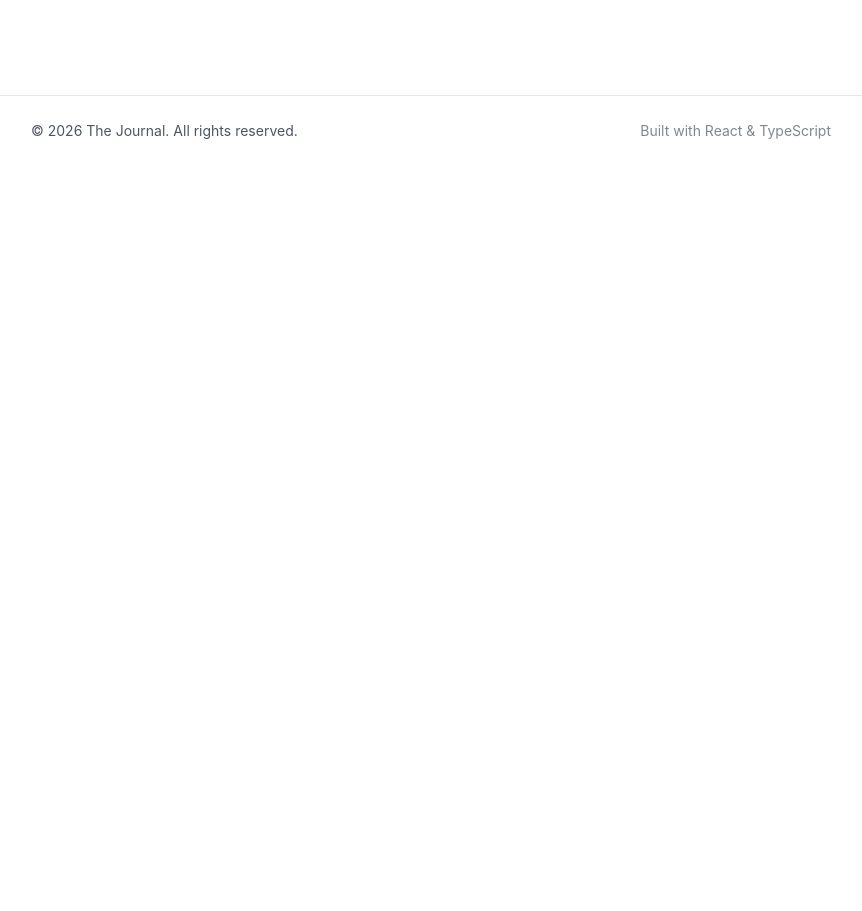
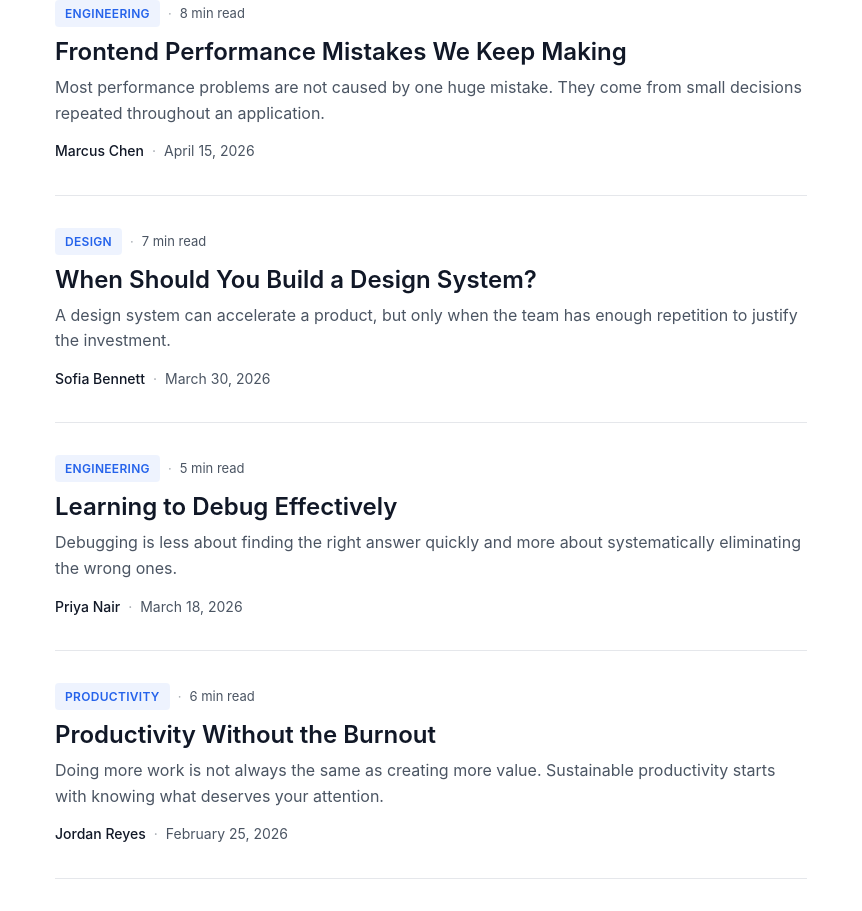
Before and after one commit to kamran0025/Blog_system_design_POC, a React (Vite) app: page / in a window 1280 px wide. Shown: the part 1867-2778 px from the top of the page, without its empty margins (209-1071 px from the left). Before the commit the page ends 2033 px from the top, so only its background shows below. Built offline with nearby package versions, Linux system fonts and the light colour scheme.

Commit message:
adding new data for the post

```diff
--- a/src/data/posts.ts
+++ b/src/data/posts.ts
@@ -106,6 +106,126 @@ export const posts: Post[] = [
       'The best reviewers explain why something should change instead of simply pointing out that it is wrong. That small difference turns a review into a learning opportunity.',
     ],
   },
+   {
+    id: 'frontend-performance-mistakes',
+    title: 'Frontend Performance Mistakes We Keep Making',
+    excerpt:
+      'Most performance problems are not caused by one huge mistake. They come from small decisions repeated throughout an application.',
+    author: 'Marcus Chen',
+    date: '2026-04-15',
+    category: 'Engineering',
+    readTime: '8 min read',
+    content: [
+      'Frontend performance is often treated as something to optimize at the end of a project. By then, inefficient rendering patterns, oversized dependencies, and unnecessary network requests can already be deeply embedded in the application.',
+      'Start by measuring before optimizing. Look at bundle size, network waterfalls, rendering performance, and real-user metrics. A slow page should have a measurable reason for being slow.',
+      'Performance is also a product feature. Faster navigation, responsive interactions, and predictable loading states make an application feel more reliable even when the underlying functionality has not changed.',
+    ],
+  },
+  {
+    id: 'when-to-build-a-design-system',
+    title: 'When Should You Build a Design System?',
+    excerpt:
+      'A design system can accelerate a product, but only when the team has enough repetition to justify the investment.',
+    author: 'Sofia Bennett',
+    date: '2026-03-30',
+    category: 'Design',
+    readTime: '7 min read',
+    content: [
+      'Not every product needs a full design system on day one. Early teams often benefit more from a small collection of reusable patterns than from a large component library with strict governance.',
+      'The right time to invest usually appears when the same problems start being solved repeatedly. Buttons, forms, dialogs, tables, spacing, typography, and accessibility patterns are strong candidates for standardization.',
+      'A design system should reduce decisions, not create more of them. If developers and designers spend more time maintaining the system than benefiting from it, the system has become the product instead of supporting the product.',
+    ],
+  },
+  {
+    id: 'learning-to-debug-effectively',
+    title: 'Learning to Debug Effectively',
+    excerpt:
+      'Debugging is less about finding the right answer quickly and more about systematically eliminating the wrong ones.',
+    author: 'Priya Nair',
+    date: '2026-03-18',
+    category: 'Engineering',
+    readTime: '5 min read',
+    content: [
+      'Strong debugging starts with a clear description of the problem. Before changing code, identify what you expected to happen, what actually happened, and the smallest set of steps that reproduces the issue.',
+      'Avoid making multiple changes at once. If you change five things and the bug disappears, you still do not know which change fixed it. Small experiments produce better information.',
+      'Over time, debugging becomes a mental model. Logs, browser tools, network traces, stack traces, and breakpoints are not just tools; they are ways of asking the system better questions.',
+    ],
+  },
+  {
+    id: 'productivity-without-burnout',
+    title: 'Productivity Without the Burnout',
+    excerpt:
+      'Doing more work is not always the same as creating more value. Sustainable productivity starts with knowing what deserves your attention.',
+    author: 'Jordan Reyes',
+    date: '2026-02-25',
+    category: 'Productivity',
+    readTime: '6 min read',
+    content: [
+      'Modern work makes it easy to confuse activity with progress. Notifications, meetings, messages, and task lists can fill an entire day without moving an important project forward.',
+      'A better approach is to identify the small number of outcomes that matter most and protect time for them. Everything else should either support those outcomes or be deliberately deprioritized.',
+      'Productivity should also be sustainable. A system that works for two weeks and leaves you exhausted is not a productivity system; it is a temporary sprint.',
+    ],
+  },
+  {
+    id: 'designing-for-accessibility',
+    title: 'Accessibility Is Part of Good Design',
+    excerpt:
+      'Accessible interfaces are not a special version of a product. They are simply well-designed interfaces that work for more people.',
+    author: 'Ava Whitfield',
+    date: '2026-02-10',
+    category: 'Design',
+    readTime: '6 min read',
+    content: [
+      'Accessibility is easiest to implement when it is considered from the beginning. Semantic HTML, keyboard navigation, readable contrast, clear focus states, and descriptive labels are foundational design decisions.',
+      'Accessibility also improves usability for everyone. Clear forms, predictable navigation, readable typography, and helpful feedback benefit users regardless of whether they use assistive technology.',
+      'The goal is not to create a separate accessible experience. The goal is to create one experience that works well for as many people as possible.',
+    ],
+  },
+  {
+    id: 'frontend-architecture-decisions',
+    title: 'Making Better Frontend Architecture Decisions',
+    excerpt:
+      'Good architecture is not about predicting the future. It is about making today\'s code easy to change when the future arrives.',
+    author: 'Marcus Chen',
+    date: '2026-01-28',
+    category: 'Engineering',
+    readTime: '9 min read',
+    content: [
+      'Frontend architecture becomes difficult when teams optimize for hypothetical requirements instead of real ones. The best architecture starts with understanding the product, the team, and the problems that actually exist.',
+      'Clear boundaries are often more valuable than clever abstractions. Components should have understandable responsibilities, data flow should be predictable, and shared logic should only be extracted when repetition justifies it.',
+      'Architecture should evolve alongside the product. A structure that was perfect for a small application may become a constraint later, and that is normal. Good architecture leaves room for those changes.',
+    ],
+  },
+  {
+    id: 'working-with-legacy-code',
+    title: 'How to Work With Legacy Code',
+    excerpt:
+      'Legacy code is not necessarily bad code. It is code that has accumulated history, constraints, and assumptions that may no longer be obvious.',
+    author: 'Daniel Brooks',
+    date: '2026-01-15',
+    category: 'Engineering',
+    readTime: '7 min read',
+    content: [
+      'The first mistake when working with legacy code is assuming that everything needs to be rewritten. Large rewrites often remove years of accumulated knowledge while introducing an entirely new set of bugs.',
+      'Start by understanding the existing behavior. Add tests around important paths, document confusing decisions, and make small changes that reduce risk without changing unrelated functionality.',
+      'The goal is not to make old code look modern overnight. The goal is to make every change slightly safer and every future improvement slightly easier.',
+    ],
+  },
+  {
+    id: 'the-power-of-small-improvements',
+    title: 'The Power of Small Improvements',
+    excerpt:
+      'Big improvements are often the result of many small decisions made consistently over time.',
+    author: 'Priya Nair',
+    date: '2025-12-20',
+    category: 'Productivity',
+    readTime: '4 min read',
+    content: [
+      'It is tempting to wait for the perfect opportunity to make a major improvement. In practice, teams often make more progress by fixing small problems whenever they encounter them.',
+      'A clearer error message, a faster development command, a better loading state, or a missing test may seem insignificant individually. Together, these improvements can dramatically change the quality of a product and the experience of working on it.',
+      'Progress does not always need to be dramatic. Consistent improvement compounds, and that is one of the most reliable advantages a team can build.',
+    ],
+  },
 ];
 
 export function getPostById(id: string): Post | undefined {
```
